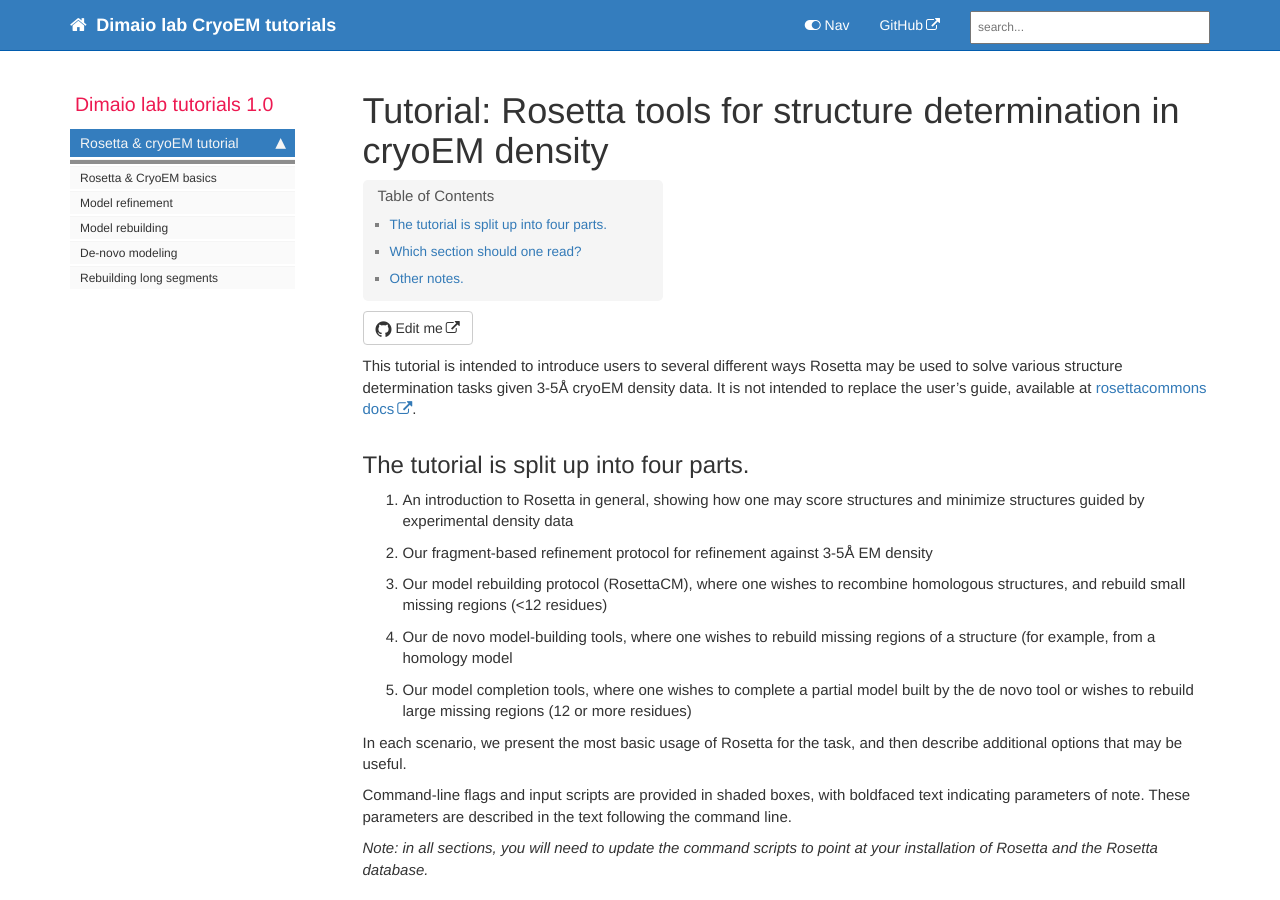
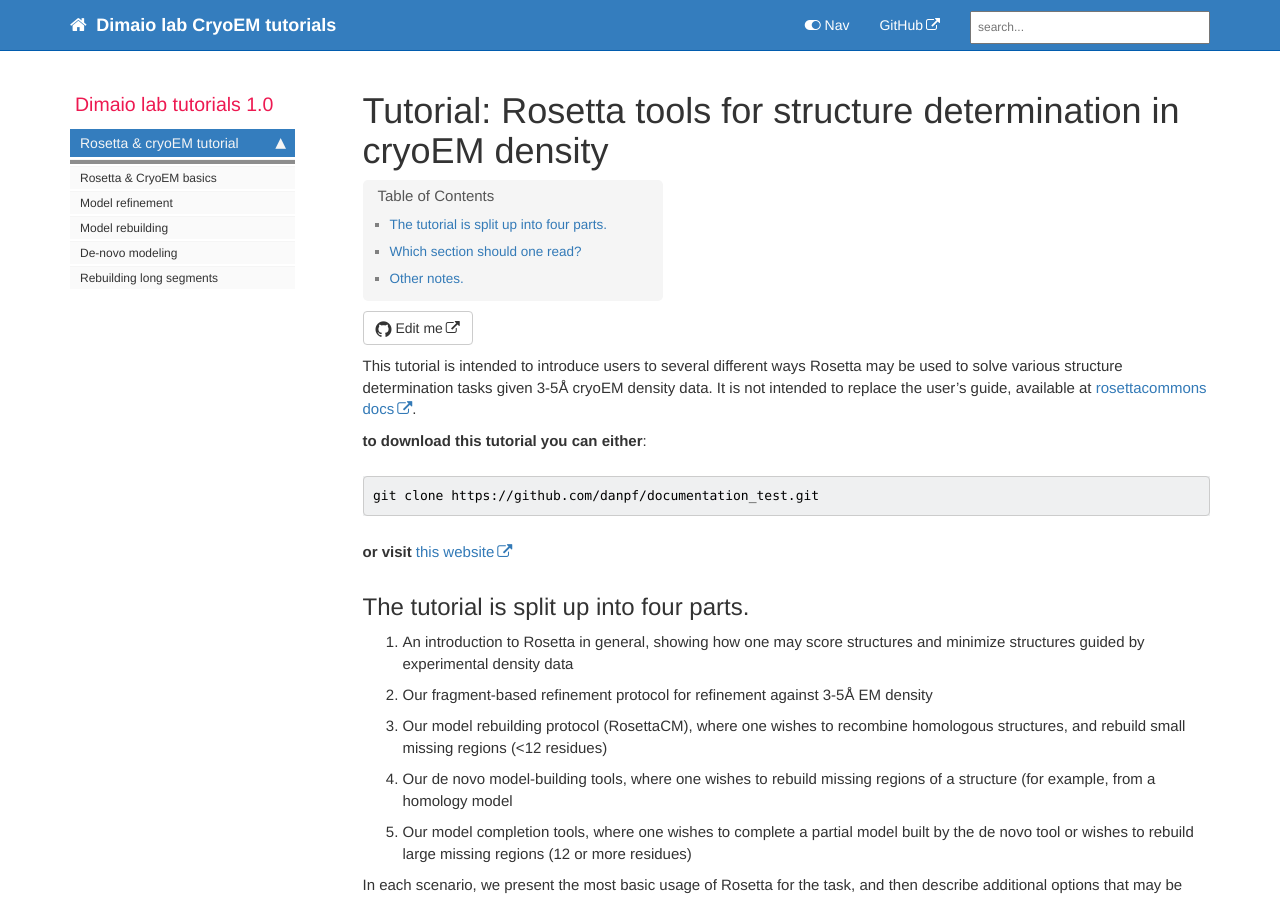
Before and after one commit to danpf/documentation_test, a Jekyll site: the page built from docs/index.md, in a window 1280 px wide and 900 px high. Built offline with Jekyll 4.4.1, drawn with Linux system fonts in a browser that asks for light colours; comment, search, counter and statistics services are not loaded.

Commit message:
add download link

````diff
--- a/docs/index.md
+++ b/docs/index.md
@@ -8,12 +8,20 @@ written by: Daniel Farrell, Brandon Frenz, Ray Y.-R. Wang, Frank DiMaio -- last
 ---
 This tutorial is intended to introduce users to several different ways Rosetta may be used to solve various structure determination tasks given 3-5Å cryoEM density data. It is not intended to replace the user’s guide, available at [rosettacommons docs](https://www.rosettacommons.org/manuals/latest/main/).
 
+
+**to download this tutorial you can either**:
+```
+git clone https://github.com/danpf/documentation_test.git
+```
+**or visit** [this website](https://minhaskamal.github.io/DownGit/#/home?url=https://github.com/danpf/documentation_test/tree/master/docs/_includes/custom/density_demo_files)
+
 ## The tutorial is split up into four parts.
 1.  An introduction to Rosetta in general, showing how one may score structures and minimize structures guided by experimental density data
 2.  Our fragment-based refinement protocol for refinement against 3-5Å EM density
 3.  Our model rebuilding protocol (RosettaCM), where one wishes to recombine homologous structures, and rebuild small missing regions (<12 residues)
 4.  Our de novo model-building tools, where one wishes to rebuild missing regions of a structure (for example, from a homology model
 5.  Our model completion tools, where one wishes to complete a partial model built by the de novo tool or wishes to rebuild large missing regions (12 or more residues)
+
 
 In each scenario, we present the most basic usage of Rosetta for the task, and then describe additional options that may be useful.
 
````
Also changed, not shown: 2 other files.
